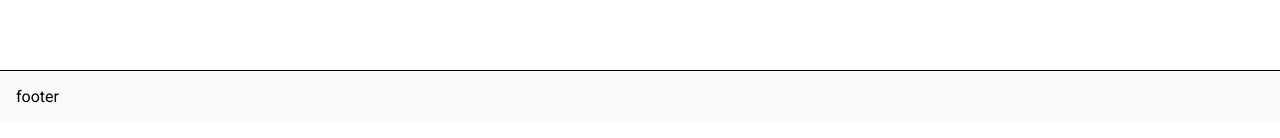
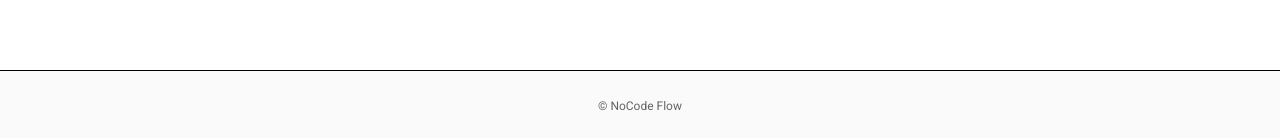
Before and after one commit to gin1671/NoCode-Flow, an Angular app: page / in a window 1280 px wide. Shown: the part 737-875 px from the top of the page. Built offline with nearby package versions, Linux system fonts and the light colour scheme.

Commit message:
feat(footer): add copyright

```diff
--- a/src/app/app.component.html
+++ b/src/app/app.component.html
@@ -2,4 +2,6 @@
 
 <router-outlet></router-outlet>
 
-<footer>footer</footer>
+<footer>
+  <p>&copy; NoCode Flow</p>
+</footer>
--- a/src/app/app.component.scss
+++ b/src/app/app.component.scss
@@ -8,4 +8,9 @@ footer {
   border-top: 1px solid #000;
   background: #fafafa;
   margin-top: 80px;
+  p {
+    font-size: 12px;
+    text-align: center;
+    color: rgba($color: #000000, $alpha: 0.6);
+  }
 }
```
